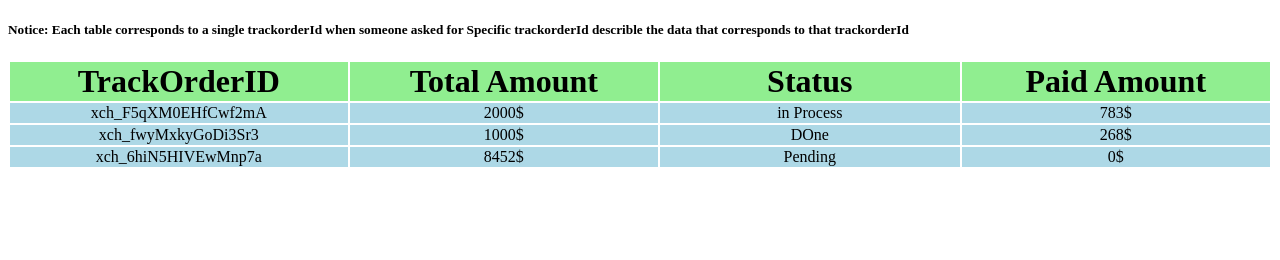
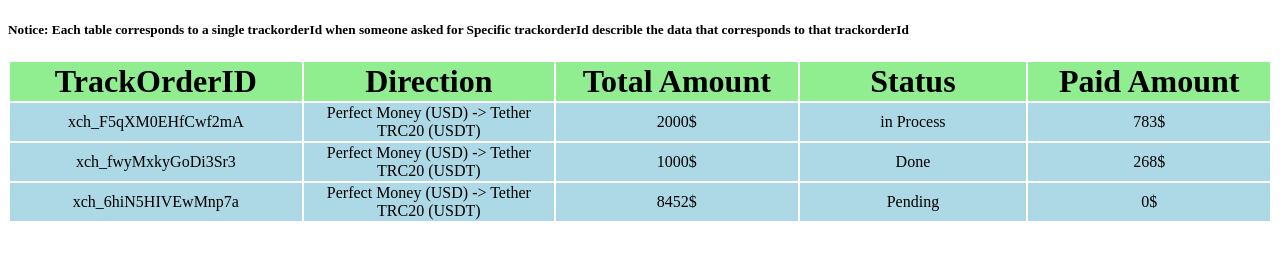
Before and after one commit to unmercy2165/testAi, a plain HTML site: page index.html in a window 1280 px wide. Drawn offline with Linux system fonts and the light colour scheme.

Commit message:
Update index.html

```diff
--- a/index.html
+++ b/index.html
@@ -16,24 +16,28 @@
     <table>
         <tr >
           <th class="mainHeader">TrackOrderID</th>
+          <th class="mainHeader">Direction</th>
           <th class="mainHeader">Total Amount</th>
           <th class="mainHeader">Status</th>
           <th class="mainHeader">Paid Amount</th>
         </tr>
         <tr >
           <td class="mainRow">xch_F5qXM0EHfCwf2mA</td>
+          <td class="mainRow">Perfect Money (USD) -> Tether TRC20 (USDT)</td>
           <td class="mainRow">2000$</td>
           <td class="mainRow">in Process</td>
           <td class="mainRow">783$</td>
         </tr>
         <tr >
           <td class="mainRow">xch_fwyMxkyGoDi3Sr3</td>
+          <td class="mainRow">Perfect Money (USD) -> Tether TRC20 (USDT)</td>
           <td class="mainRow">1000$</td>
-          <td class="mainRow">DOne</td>
+          <td class="mainRow">Done</td>
           <td class="mainRow">268$</td>
         </tr>
          <tr >
           <td class="mainRow">xch_6hiN5HIVEwMnp7a</td>
+          <td class="mainRow">Perfect Money (USD) -> Tether TRC20 (USDT)</td>
           <td class="mainRow">8452$</td>
           <td class="mainRow">Pending</td>
           <td class="mainRow">0$</td>
```
